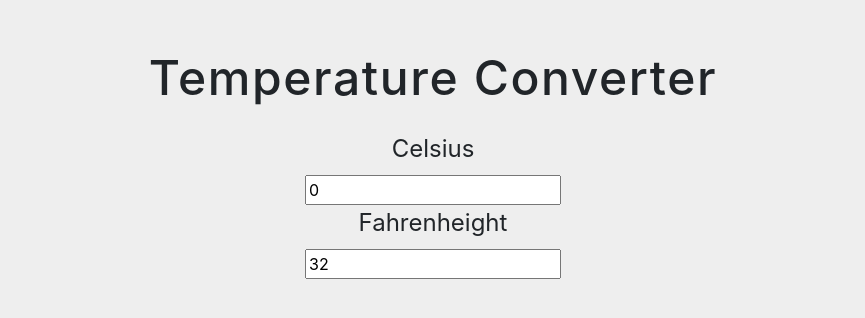
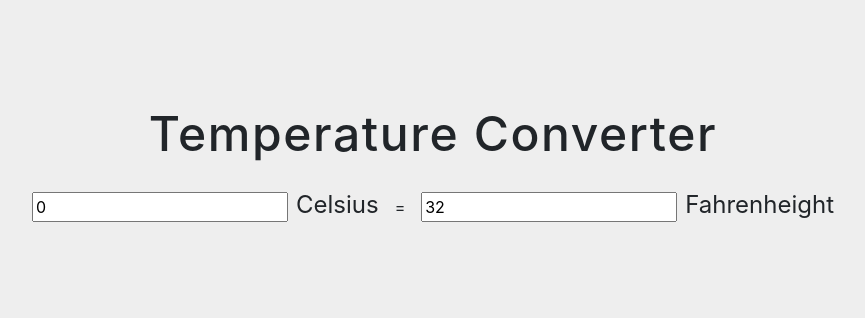
Before and after one commit to alexcyrus/react-guis, a React (Create React App) app: page / in a window 1280 px wide. Shown: the part 1836-2154 px from the top of the page, without its empty margins (207-1072 px from the left). Built offline with nearby package versions, Linux system fonts and the light colour scheme.

Commit message:
add styles to temperature converter

```diff
--- a/src/App.css
+++ b/src/App.css
@@ -113,3 +113,17 @@ a {
     font-size: 1rem;
   }
 }
+
+/* Temperature Converter */
+.tempContainer {
+  display: inline-flex;
+}
+.tempContainer input {
+  margin-right: 0.5rem;
+}
+.tempContainer legend {
+  display: contents;
+}
+.tempContainer span {
+  margin: 1rem;
+}
--- a/src/components/TemperatureConverter.js
+++ b/src/components/TemperatureConverter.js
@@ -30,15 +30,16 @@ class TemperatureConverter extends Component {
     const fahrenheight = scale === 'c' ? (temp * (9/5)) + 32 : temp;
 
     return (
-      <div>
+      <div className='tempContainer'>
         <fieldset>
+          <input value={celsius} onChange={this.tempC} />
           <legend>Celsius</legend>
-          <input value={celsius} onChange={this.tempC} />
+          <span>=</span>
         </fieldset>
 
         <fieldset>
+          <input value={fahrenheight} onChange={this.tempF} />
           <legend>Fahrenheight</legend>
-          <input value={fahrenheight} onChange={this.tempF} />
         </fieldset>
       </div>
     );
```
